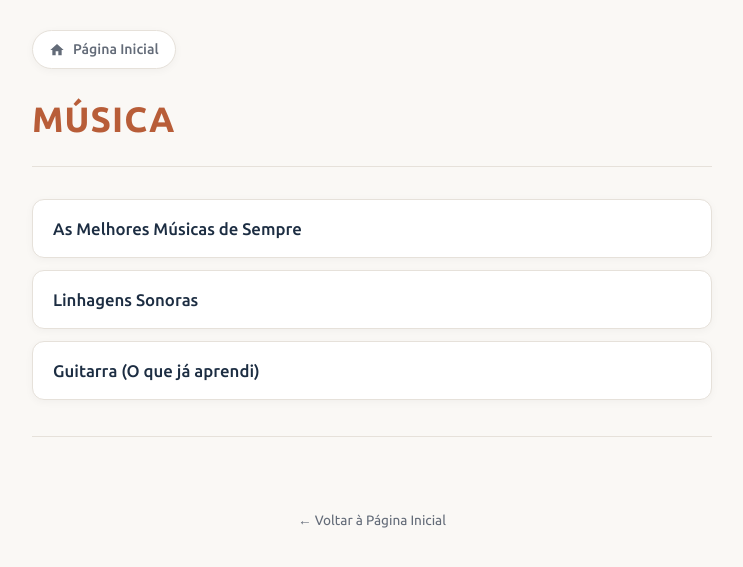
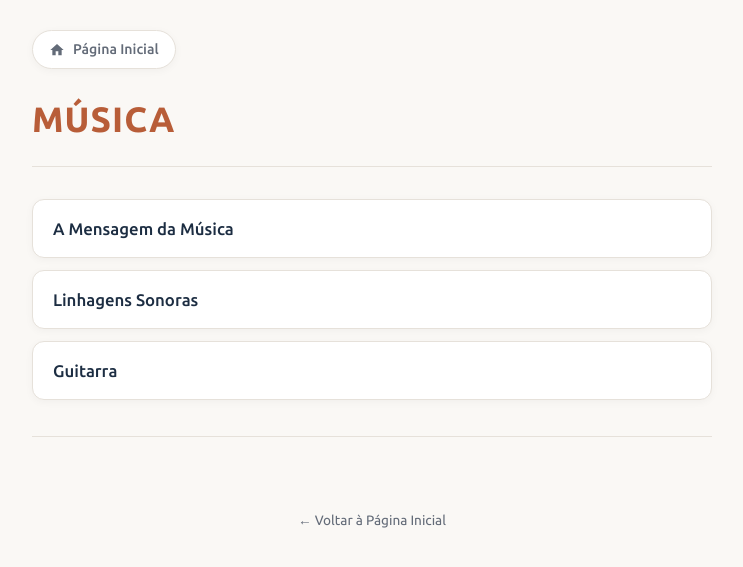
Before and after one commit to joaquim-capitao/musica, a Jekyll site: the page index.html, which Jekyll copies as it is, in a window 1280 px wide. Shown: the top 567 px of the page, without its empty margins (268-1011 px from the left). Built offline with Jekyll 4.4.1, drawn with Linux system fonts in a browser that asks for light colours.

Commit message:
Update index.html

```diff
--- a/index.html
+++ b/index.html
@@ -226,9 +226,9 @@
     </header>
 
     <ul class="chronicles-list" id="chronicles-list">
-      <li><a href="https://joaquim-capitao.github.io/musica/em-construcao"><span class="title">As Melhores Músicas de Sempre</span></a></li>
+      <li><a href="https://joaquim-capitao.github.io/musica/a-mensagem-da-musica"><span class="title">A Mensagem da Música</span></a></li>
       <li><a href="https://joaquim-capitao.github.io/musica/generos"><span class="title">Linhagens Sonoras</span></a></li>
-      <li><a href="https://joaquim-capitao.github.io/musica/em-construcao"><span class="title">Guitarra (O que já aprendi)</span></a></li>
+      <li><a href="https://joaquim-capitao.github.io/musica/em-construcao"><span class="title">Guitarra</span></a></li>
     </ul>
 
     <!-- Navegação de Páginas -->
```
